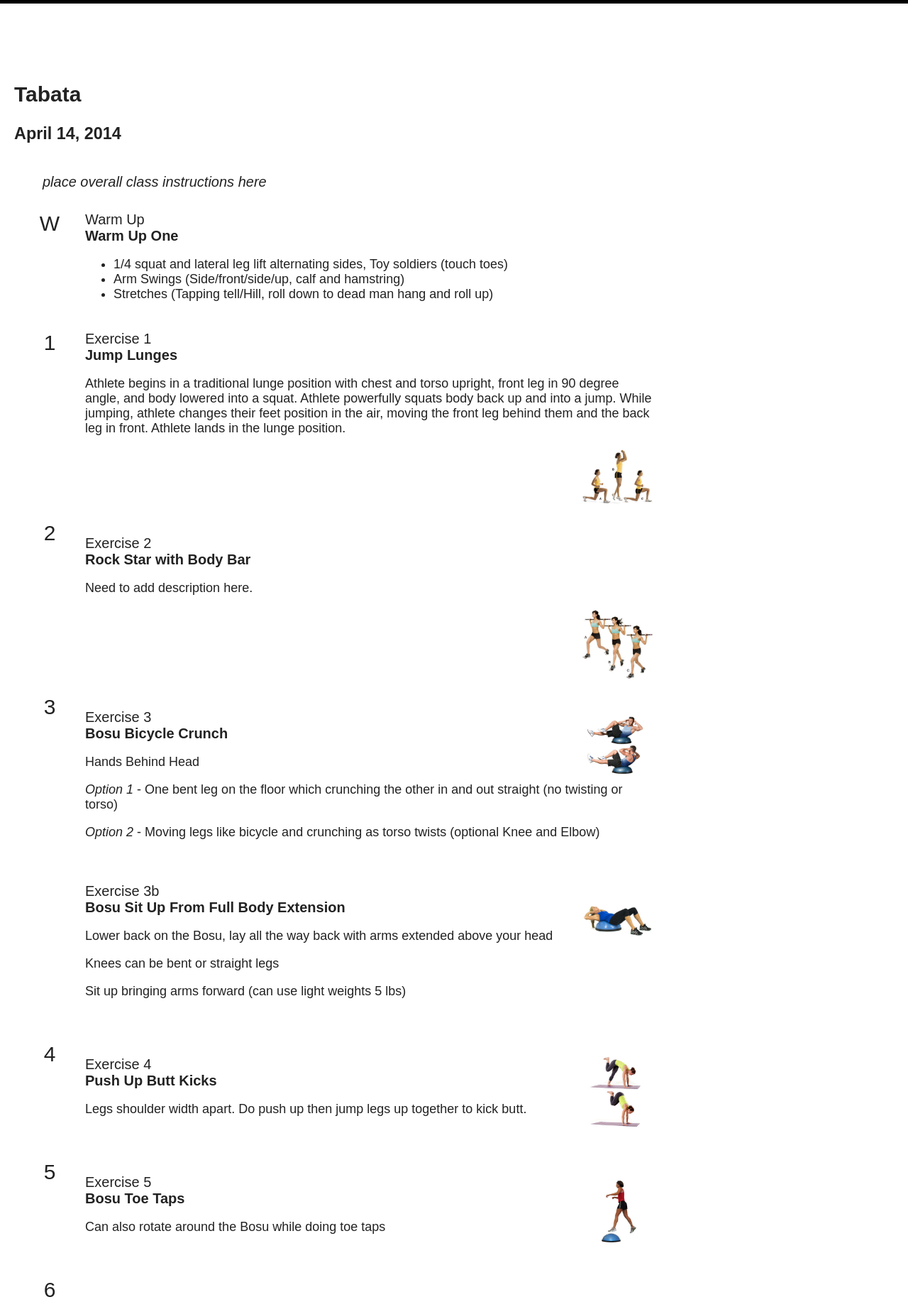
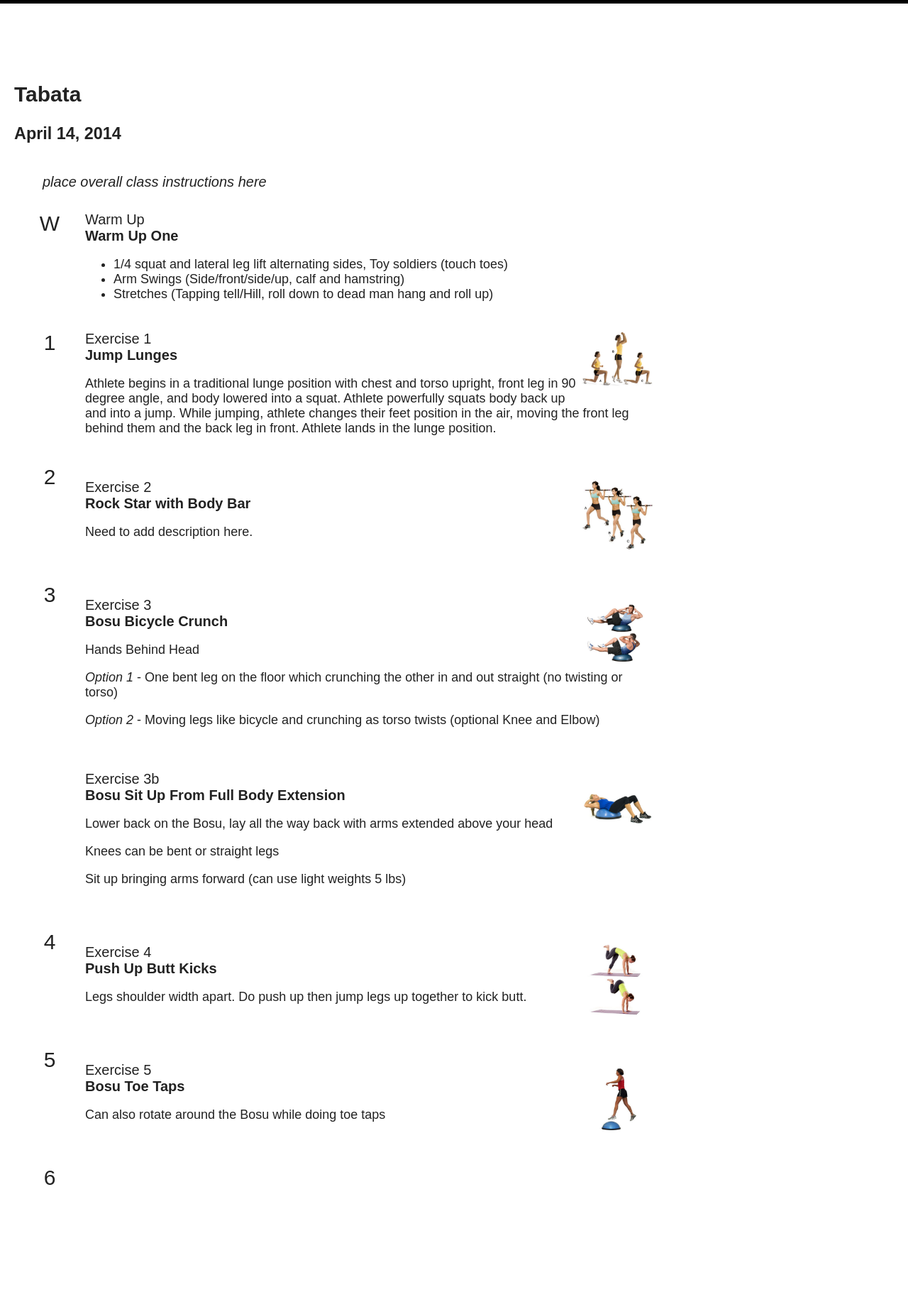
Before and after one commit to christyallen/christyallen.github.io, a Jekyll site: the page built from workouts/_posts/2014-04-14-tabata.md, in a window 1280 px wide. Shown: the whole page at 71% size. Built offline with Jekyll 4.4.1, drawn with Linux system fonts in a browser that asks for light colours; nearby versions of some CDN libraries; after the commit the page ends 1676 px from its top, so only the background shows below that.

Commit message:
Site updated at 2014-04-15 20:53:41 UTC

```diff
--- a/_layouts/workout.html
+++ b/_layouts/workout.html
@@ -55,10 +55,10 @@
 
         {% for post in site.categories.exercises %}
           {% if post.code == exercise-1 %}
+            <div class="exercise-image"><img src="/images/exercises/{{post.image}}" width="100"></div>
               <div class="exercise-number">Exercise 1</div>
                 <div class="exercise-title">{{post.title}}</div>
                 <div class="exercise-description">{{ post.content | markdownify }}</div>
-                <div class="exercise-image"><img src="/images/exercises/{{post.image}}" width="100"></div>
                 <br style="clear: both;" />
           {% endif %}
         {% endfor %}
@@ -73,11 +73,10 @@
         {% for post in site.categories.exercises %}
           {% if post.code == exercise-1b %}
           <p>
+            <div class="exercise-image"><img src="/images/exercises/{{post.image}}" width="100"></div>
               <div class="exercise-number">Exercise 1b</div>
                 <div class="exercise-title">{{post.title}}</div>
                 <div class="exercise-description">{{ post.content | markdownify }}</div>
-                <div class="exercise-image"><img src="/images/exercises/{{post.image}}" width="100"></div>
-
                 <br style="clear: both;" />
           </p>
           {% endif %}
@@ -100,10 +99,10 @@
         {% for post in site.categories.exercises %}
           {% if post.code == exercise-2 %}
           <p>
+            <div class="exercise-image"><img src="/images/exercises/{{post.image}}" width="100"></div>
               <div class="exercise-number">Exercise 2</div>
                 <div class="exercise-title">{{post.title}}</div>
                 <div class="exercise-description">{{ post.content | markdownify }}</div>
-                <div class="exercise-image"><img src="/images/exercises/{{post.image}}" width="100"></div>
                 <br style="clear: both;" />
           </p>
           {% endif %}
@@ -119,10 +118,10 @@
         {% for post in site.categories.exercises %}
           {% if post.code == exercise-2b %}
           <p>
+            <div class="exercise-image"><img src="/images/exercises/{{post.image}}" width="100"></div>
               <div class="exercise-number">Exercise 2b</div>
                 <div class="exercise-title">{{post.title}}</div>
                 <div class="exercise-description">{{ post.content | markdownify }}</div>
-                <div class="exercise-image"><img src="/images/exercises/{{post.image}}" width="100"></div>
                 <br style="clear: both;" />
           </p>
           {% endif %}
```
